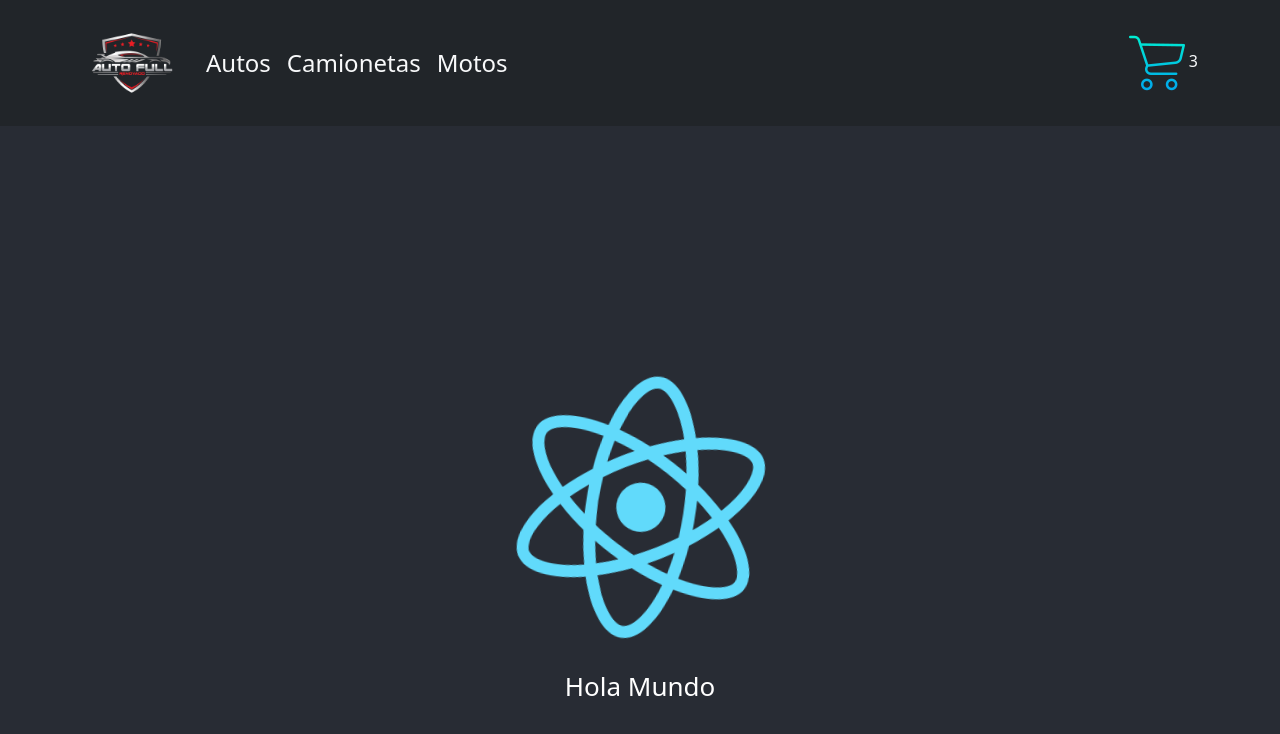
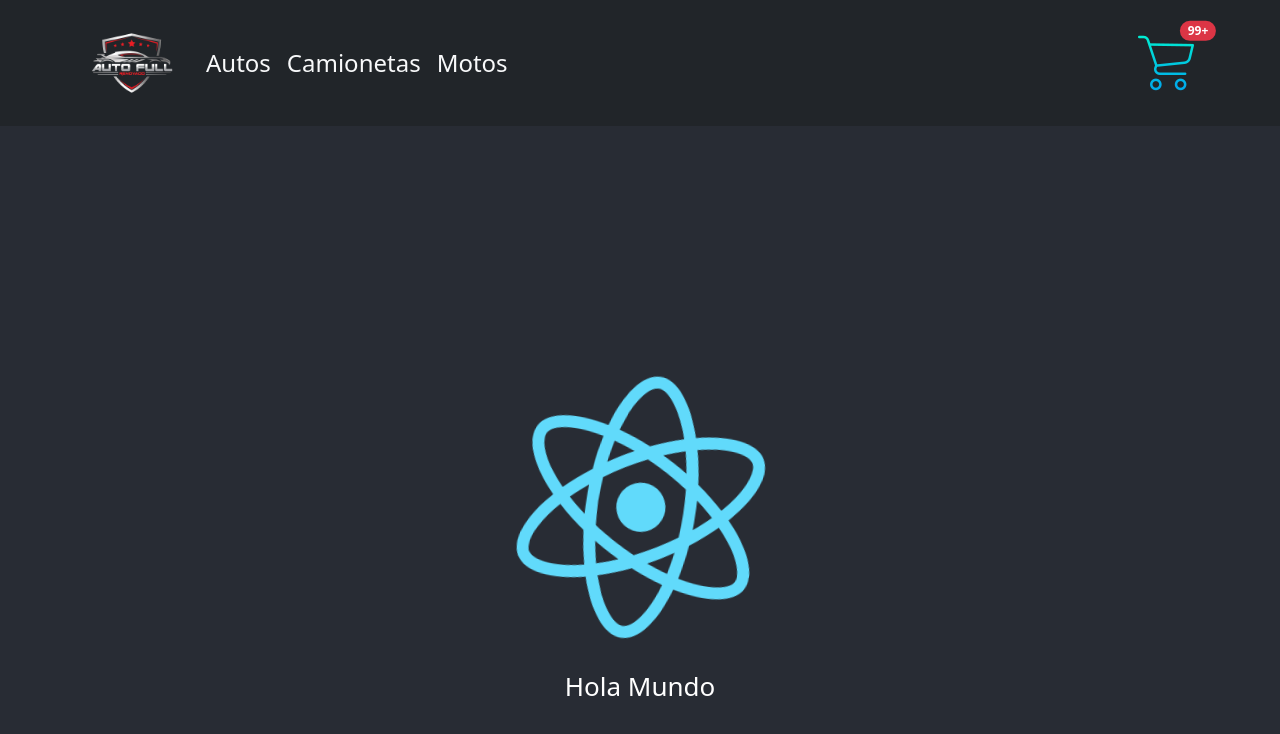
Before and after one commit to enzojdandrea/appautofull, a React (Create React App) app: page / in a window 1280 px wide. Shown: the top 734 px of the page. Built offline with nearby package versions, Linux system fonts and the light colour scheme.

Commit message:
cambiado numero de cartWidget

```diff
--- a/src/components/CartWidget/CartWidget.js
+++ b/src/components/CartWidget/CartWidget.js
@@ -1,8 +1,11 @@
 const CartWidget = () =>{
     return(
         <div class="text-light">
-            <img src="./images/shopping-cart.png" alt="cart-widget" />
-            3
+            <img src="./images/shopping-cart.png" alt="cart-widget"/>
+            <span class="position-absolute top-10 start-95 translate-middle badge rounded-pill bg-danger">
+                99+
+                <span class="visually-hidden">mensajes no leídos</span>
+            </span>
         </div>
     )
 }
```
